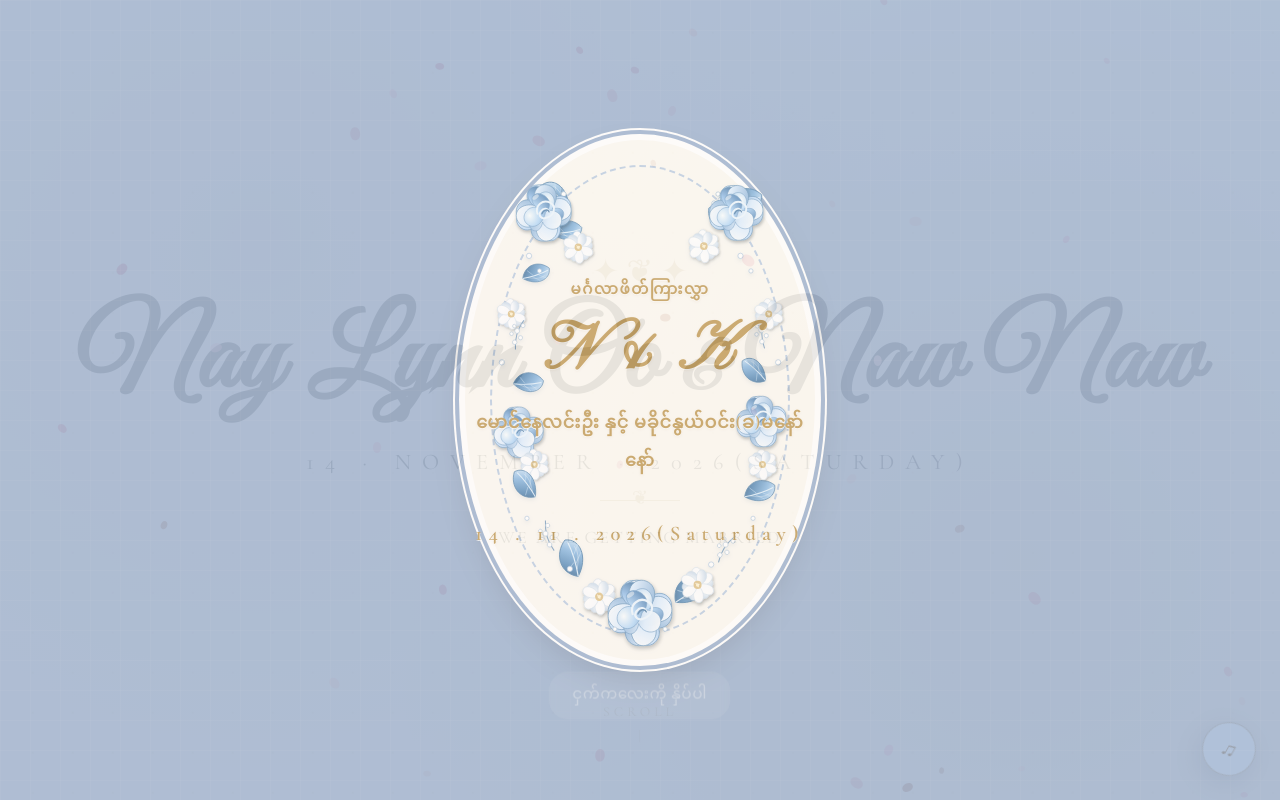
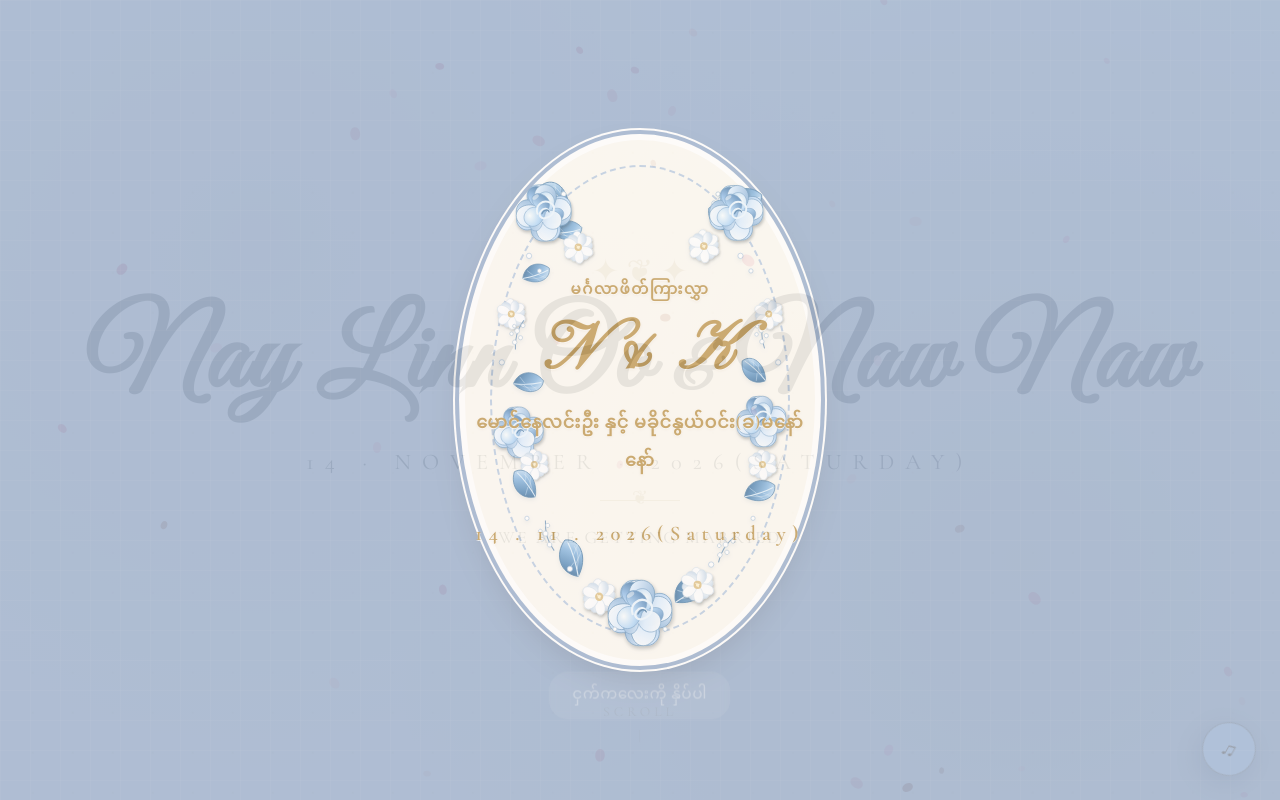
Before and after one commit to aungk3735-dot/Wedding-Memory-, a plain HTML site: page index.html in a window 1280 px wide. Both pictures are taken after a click on the element 752 px from the left and 205 px from the top of the page. Shown: the top 800 px of the page. Drawn offline with nearby package versions, Linux system fonts and the light colour scheme; a web font is replaced by a local one.

Commit message:
Update index.html

```diff
--- a/index.html
+++ b/index.html
@@ -593,7 +593,7 @@
   <header class="hero">
     <div class="hero-inner">
       <div class="ornament">✦ ❦ ✦</div>
-      <h1 class="names"><span>Nay Lynn Oo</span><span class="amp">&amp;</span><span>Naw Naw</span></h1>
+      <h1 class="names"><span>Nay Linn Oo</span><span class="amp">&amp;</span><span>Naw Naw</span></h1>
       <div class="date">14 · November · 2026(Saturday)</div>
       <div class="divider"></div>
       <p class="tagline">WE ARE GETTING MARRIED</p>
```
